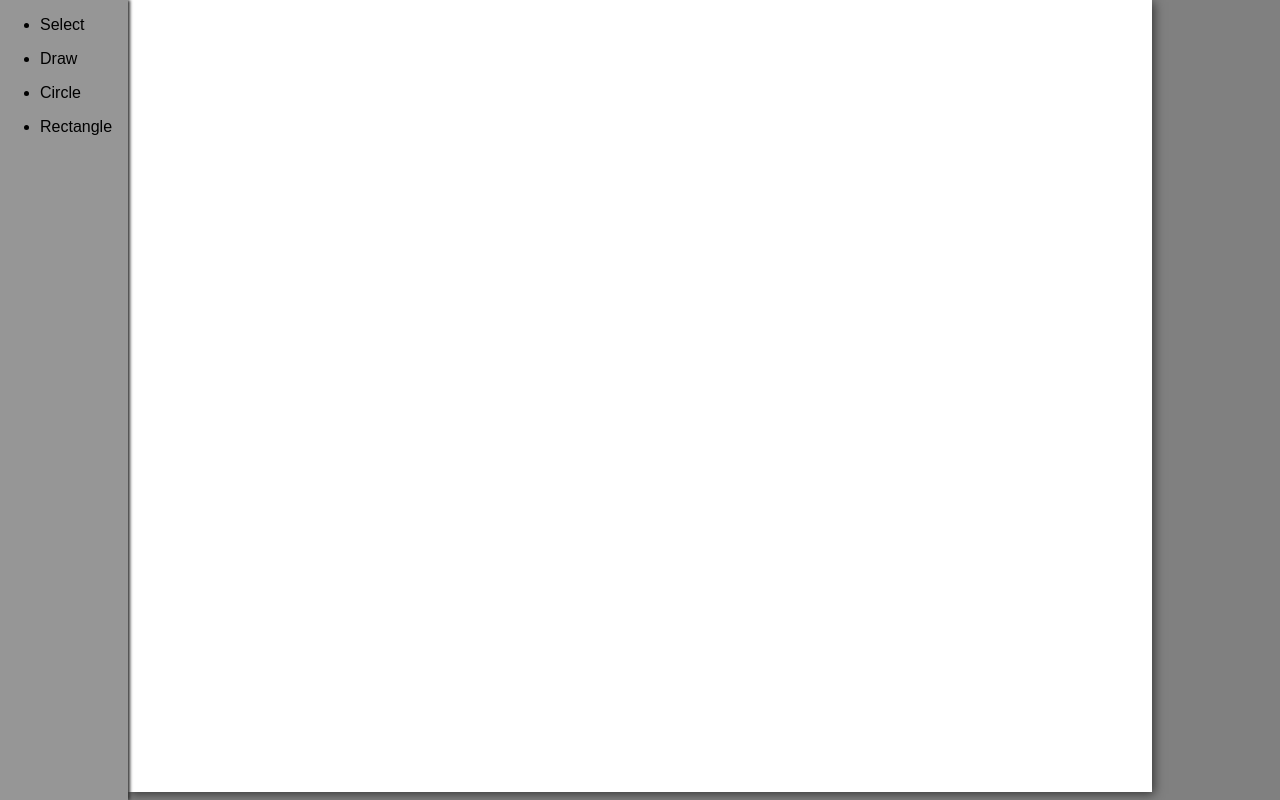
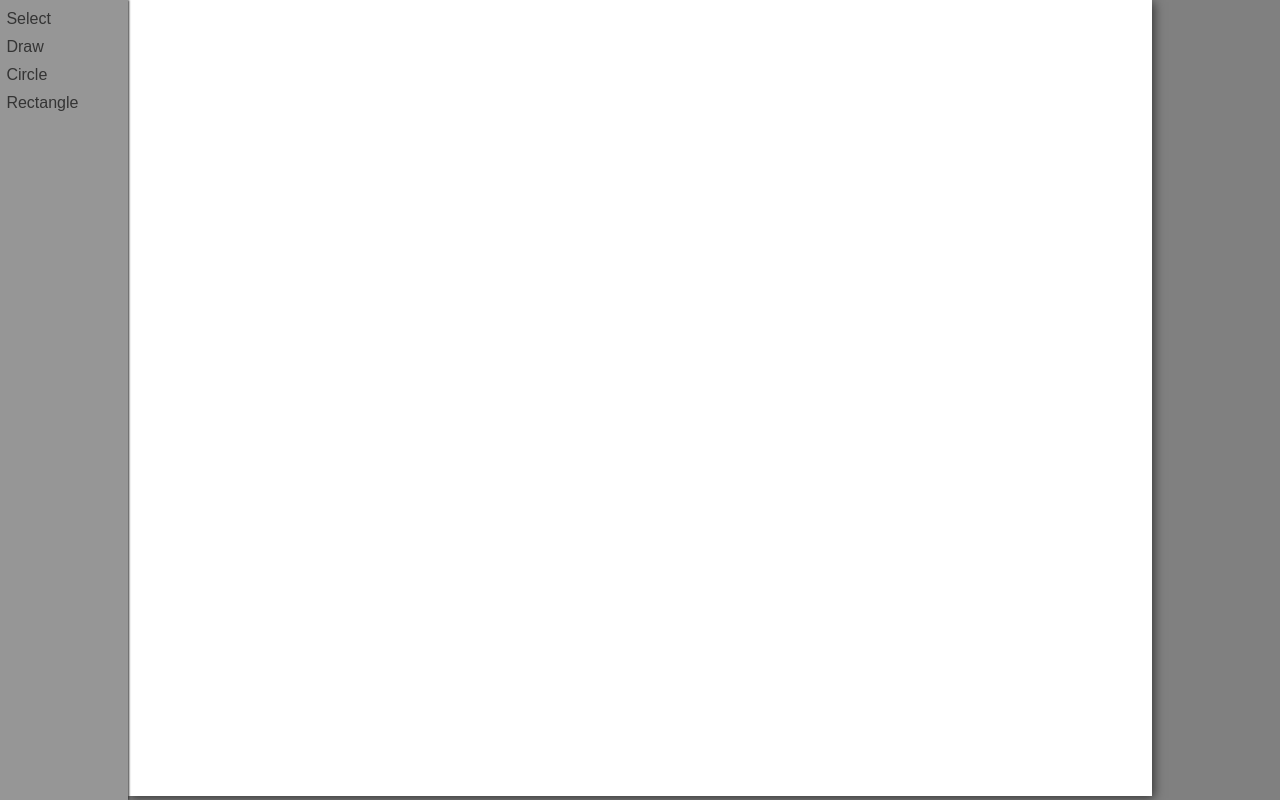
Before and after one commit to mattpitts/Vectora, a React (Create React App) app: page / in a window 1280 px wide. Built offline with nearby package versions, Linux system fonts and the light colour scheme.

Commit message:
added styling

```diff
--- a/src/App.css
+++ b/src/App.css
@@ -8,12 +8,12 @@ body {
 
 .ArtBoard {
 	width: 80vw;
-	height:99vh;
+	height:99.5vh;
 	background-color: white;
 	align-self: center;
 	box-shadow: 2px 2px 10px #333333;
 	padding: 0;
-	margin-left: 10vw;
+	margin: 0 0 0 10vw;
 }
 
 .Layout {
@@ -27,9 +27,35 @@ body {
 	padding: 0;
 	position: fixed;
 	background-color: rgba(150,150,150,1);
-	box-shadow: 2px 0px 3px #333333;
+	box-shadow: 1px 0px 2px #333333;
+}
+
+.toolbar-container ul {
+	cursor: pointer;
+	color: #343434;
+	padding: 0;
+	margin: 0 0 0 5%;
 }
 
 .toolbar-container p {
 	cursor: pointer;
+	color: #343434;
+	padding: 0;
+	margin: 10px 0 0 0;
 }
+
+.toolbar-container p:hover {
+	color: red;
+}
+
+.toolbar-container p:active {
+	color: white;
+}
+
+.toolbar-container ul {
+	list-style: none;
+}
+
+.dragBox {
+	fill: rgba(150,150,150,0.1);
+}
--- a/src/Components/ArtBoard.js
+++ b/src/Components/ArtBoard.js
@@ -27,7 +27,6 @@ class ArtBoard extends React.Component {
 	constructor(props) {
 		super(props);
 		this.state = {
-			lastClick: null,
 			mouseDown: false
 		}
 		this.onMouseDown = this.onMouseDown.bind(this);
@@ -38,8 +37,7 @@ class ArtBoard extends React.Component {
 
 	onMouseDown(event) {
 		this.setState({
-			mouseDown: true,
-			lastClick: {x: event.clientX, y: event.clientY }
+			mouseDown: true
 		})
 	}
 
--- a/src/scripts/shapes/dragBox.js
+++ b/src/scripts/shapes/dragBox.js
@@ -4,6 +4,7 @@ import Rect from '../../Components/Shapes/Rect';
 export default function dragBox(area) {
 	return (
 		<Rect
+			className={'dragBox'}
 			x={area.xMin}
 			y={area.yMin}
 			width={area.xMax - area.xMin}
```
